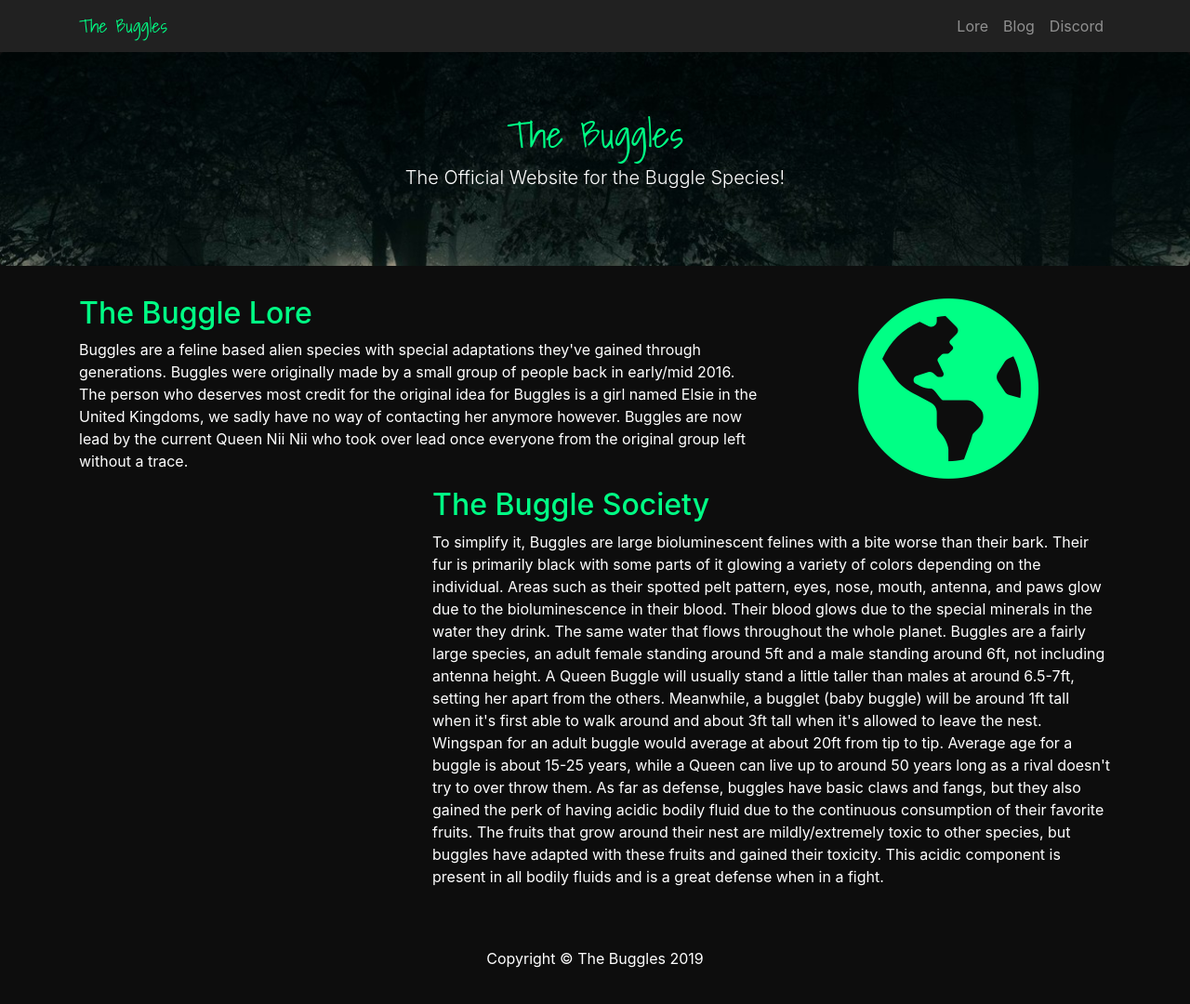
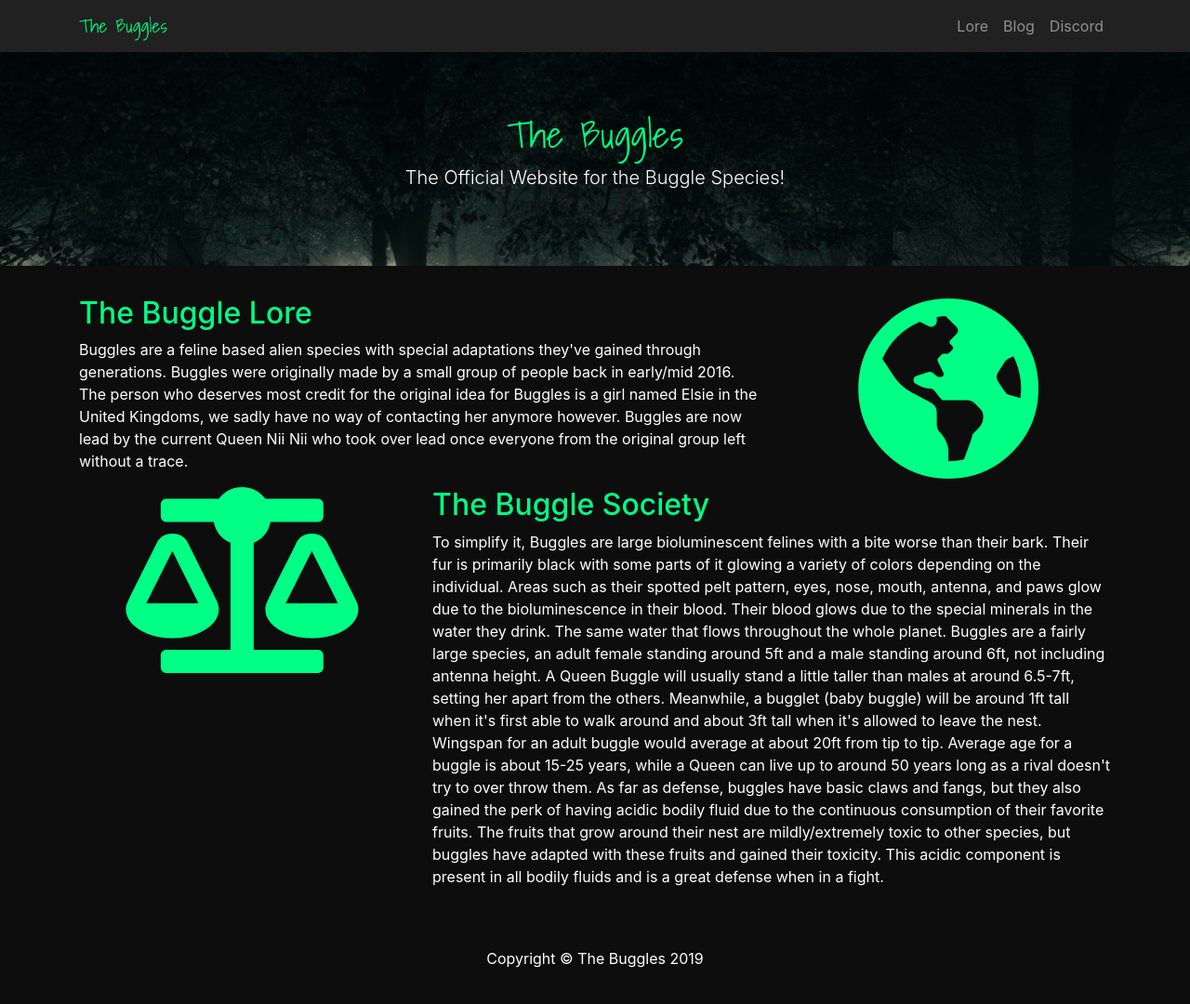
Before and after one commit to bugglespecies/bugglespecies.github.com, a Jekyll site: the page built from index.md, in a window 1280 px wide and 1091 px high. Shown: the top 1080 px of the window at 93% size. Built offline with Jekyll 4.4.1, drawn with Linux system fonts in a browser that asks for light colours; nearby versions of some CDN libraries.

Commit message:
Update homepage.html

```diff
--- a/_layouts/homepage.html
+++ b/_layouts/homepage.html
@@ -80,7 +80,7 @@
 	<div class="container">
 		<div class="row">
 			<div class="col-sm-4 text-center">
-				<i class="fas fa-balance-scales text-primary" style="font-size: 200px;"></i>
+				<i class="fas fa-balance-scale text-primary" style="font-size: 200px;"></i>
 			</div>
 			<div class="col-sm-8">
 				<h2 class="text-primary">The Buggle Society</h2>
```
